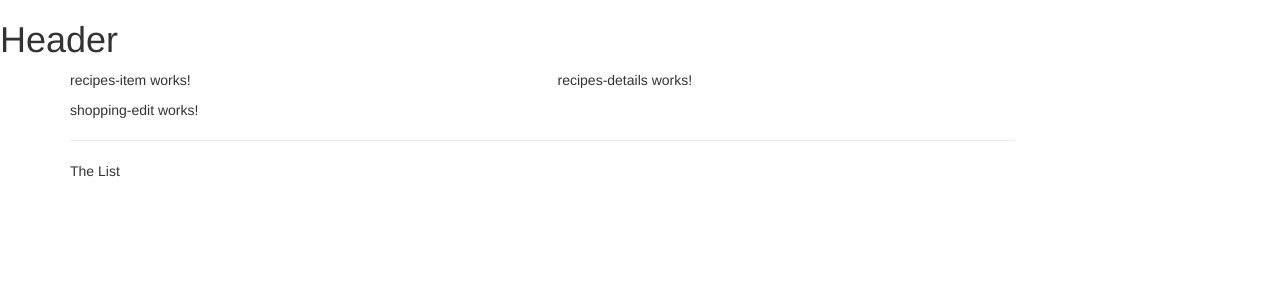
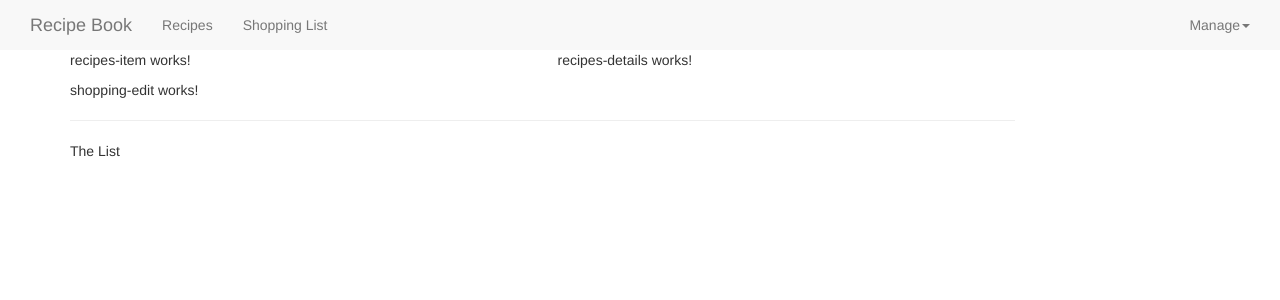
Before and after one commit to uzairqq/Angular-, an Angular app: page / in a window 1280 px wide. Shown: the top 300 px of the page. Built offline with nearby package versions, Linux system fonts and the light colour scheme.

Commit message:
Adding a Navigation Bar

```diff
--- a/src/app/header/header.component.html
+++ b/src/app/header/header.component.html
@@ -1 +1,32 @@
-<h1>Header</h1>
+<nav class="navbar-default">
+    <div class="container-fluid">
+        <div class="navbar-header">
+            <a href="#" class="navbar-brand">
+                Recipe Book
+            </a>
+        </div>
+        <div class="collapse navbar-collapse">
+            <ul class="nav navbar-nav">
+                <li>
+                    <a href="#">Recipes</a>
+                </li>
+                <li>
+                    <a href="#">Shopping List</a>
+                </li>
+            </ul>
+            <ul class="nav navbar-nav navbar-right">
+                <li class="dropdown">
+                    <a href="#" class="dropdown-toggle" role="button">Manage<span class="caret"></span></a>
+                    <ul class="dropdown-menu">
+                        <li>
+                            <a href="#">Saving Data</a>
+                        </li>
+                        <li>
+                            <a href="#">Fetching Data</a>
+                        </li>
+                    </ul>
+                </li>
+            </ul>
+        </div>
+    </div>
+</nav>
```
